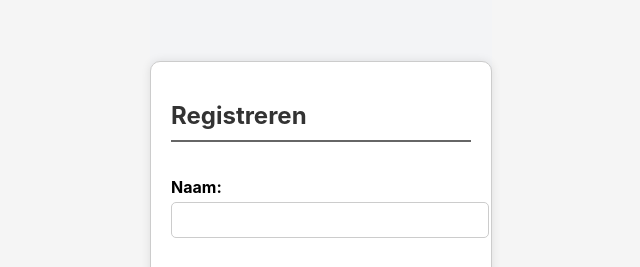
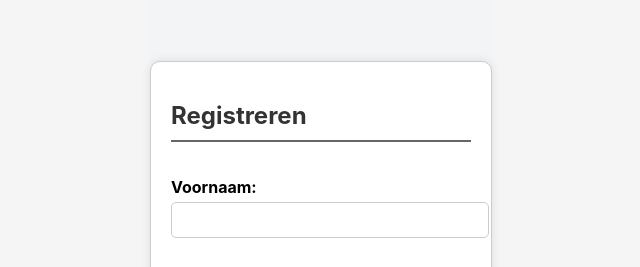
Before and after one commit to Yordaniramirez/kappers_klant_boookings_app, a React (Create React App) app: page /registratie in a window 1280 px wide. Shown: the part 135-402 px from the top of the page, without its empty margins (319-959 px from the left). Built offline with nearby package versions, Linux system fonts and the light colour scheme.

Commit message:
Voornaam gezet ipv naam

```diff
--- a/src/components/Registratie.js
+++ b/src/components/Registratie.js
@@ -66,7 +66,7 @@ function Registratie() {
         <h2>Registreren</h2>
 
         <div className="inputContainer">
-          <label>Naam:</label>
+          <label>Voornaam:</label>
           <input type="text" value={name} onChange={(e) => setName(e.target.value)} required />
         </div>
 
```
